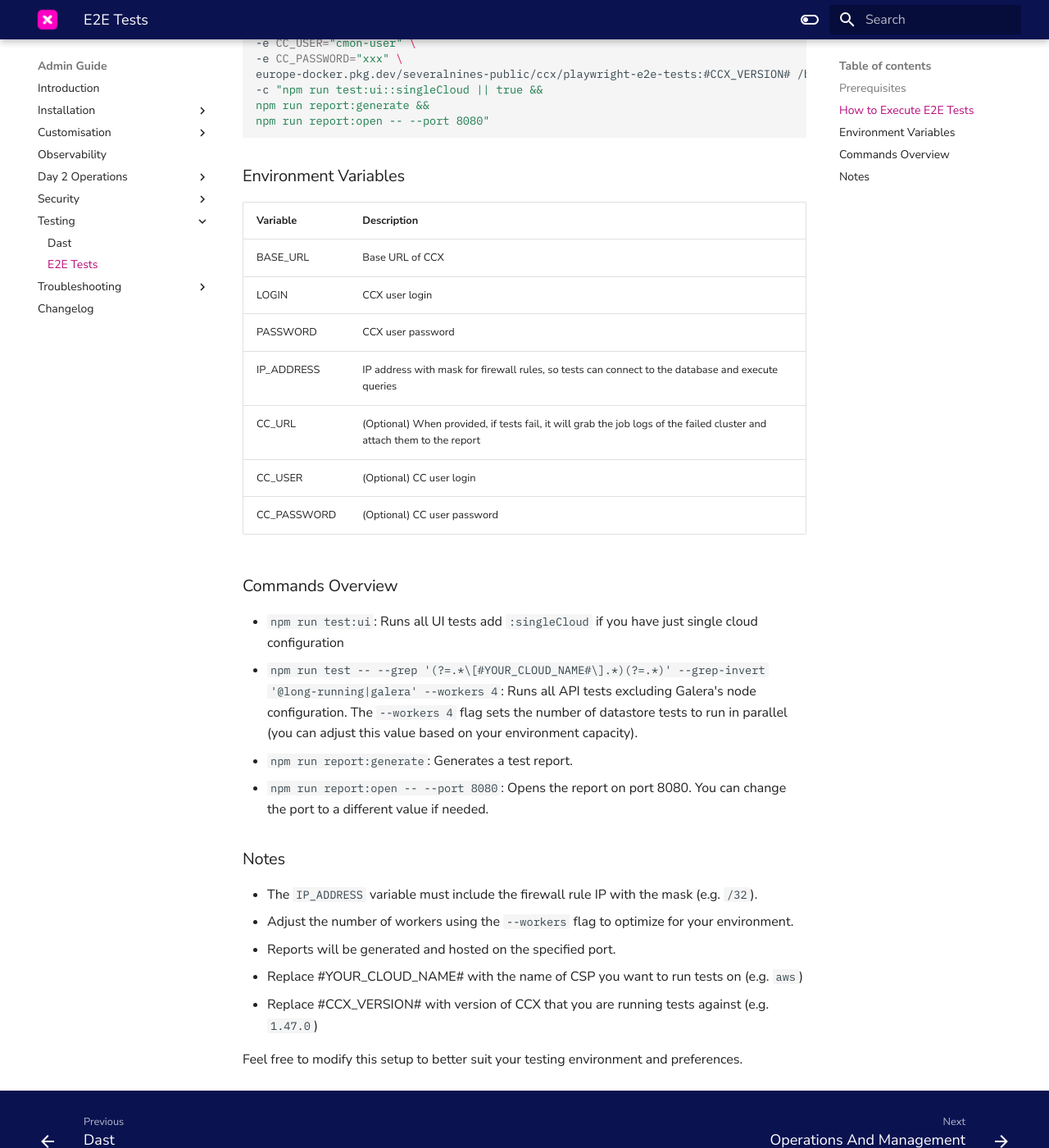
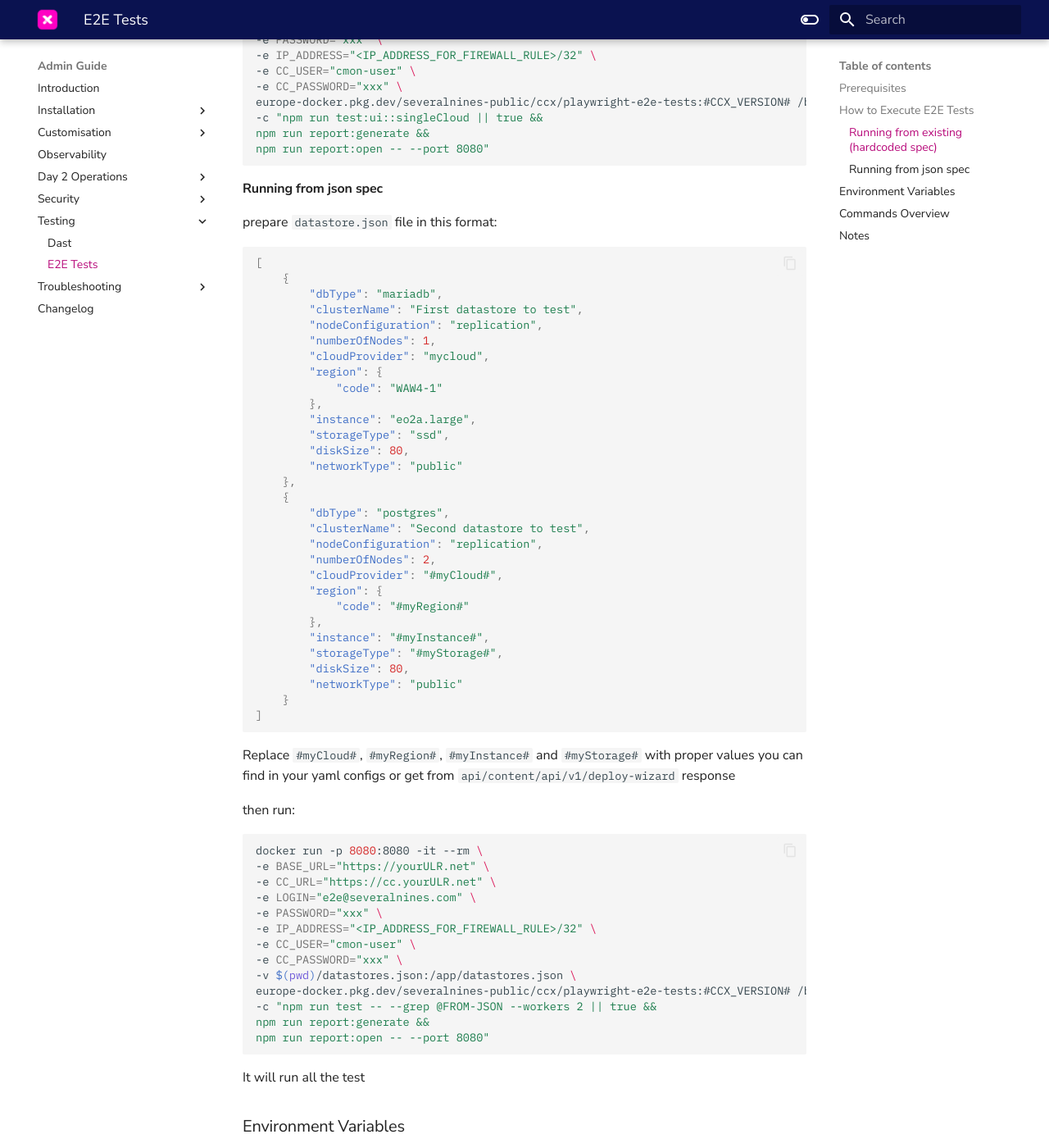
Before and after one commit to severalnines/ccx-docs, an MkDocs documentation site: the page built from docs/admin/Testing/E2E-tests.md, in a window 1280 px wide and 1400 px high, scrolled down 693 px. Shown: the whole window at 82% size. Built offline with MkDocs 1.6.1 and Material for MkDocs 9.7.7, drawn with Linux system fonts in a browser that asks for light colours; comment, search, counter and statistics services are not loaded; some of the changed text lies outside the part shown.

Commit message:
e2e from json

````diff
--- a/docs/admin/Testing/E2E-tests.md
+++ b/docs/admin/Testing/E2E-tests.md
@@ -6,14 +6,16 @@
 
 - Docker installed on your machine
 - Access to the necessary environment variables and credentials
+- Optional `datastore.json` file to run your own dedicated spec
 
 ### How to Execute E2E Tests
 Pull the test image:
 ```bash
 docker pull europe-docker.pkg.dev/severalnines-public/ccx/playwright-e2e-tests:#CCX_VERSION#
 ```
-You can run the E2E tests with the following Docker command:
 
+
+#### Running from existing (hardcoded spec)
 ```bash
 docker run -p 8080:8080 -it --rm \
 -e BASE_URL="https://yourULR.net" \
@@ -28,6 +30,61 @@
 npm run report:generate &&
 npm run report:open -- --port 8080"
 ```
+
+#### Running from json spec
+
+prepare `datastore.json` file in this format:
+```json
+[
+    {
+        "dbType": "mariadb",
+        "clusterName": "First datastore to test",
+        "nodeConfiguration": "replication",
+        "numberOfNodes": 1,
+        "cloudProvider": "mycloud",
+        "region": {
+            "code": "WAW4-1"
+        },
+        "instance": "eo2a.large",
+        "storageType": "ssd",
+        "diskSize": 80,
+        "networkType": "public"
+    },
+    {
+        "dbType": "postgres",
+        "clusterName": "Second datastore to test",
+        "nodeConfiguration": "replication",
+        "numberOfNodes": 2,
+        "cloudProvider": "#myCloud#",
+        "region": {
+            "code": "#myRegion#"
+        },
+        "instance": "#myInstance#",
+        "storageType": "#myStorage#",
+        "diskSize": 80,
+        "networkType": "public"
+    }
+]
+```
+Replace `#myCloud#`, `#myRegion#`, `#myInstance#` and `#myStorage#` with proper values you can find in your yaml configs or get from `api/content/api/v1/deploy-wizard` response
+
+then run:
+```bash
+docker run -p 8080:8080 -it --rm \
+-e BASE_URL="https://yourULR.net" \
+-e CC_URL="https://cc.yourULR.net" \
+-e LOGIN="e2e@severalnines.com" \
+-e PASSWORD="xxx" \
+-e IP_ADDRESS="<IP_ADDRESS_FOR_FIREWALL_RULE>/32" \
+-e CC_USER="cmon-user" \
+-e CC_PASSWORD="xxx" \
+-v $(pwd)/datastores.json:/app/datastores.json \
+europe-docker.pkg.dev/severalnines-public/ccx/playwright-e2e-tests:#CCX_VERSION# /bin/bash \
+-c "npm run test -- --grep @FROM-JSON --workers 2 || true &&
+npm run report:generate &&
+npm run report:open -- --port 8080"
+```
+It will run all the test
 
 ### Environment Variables
 
````
